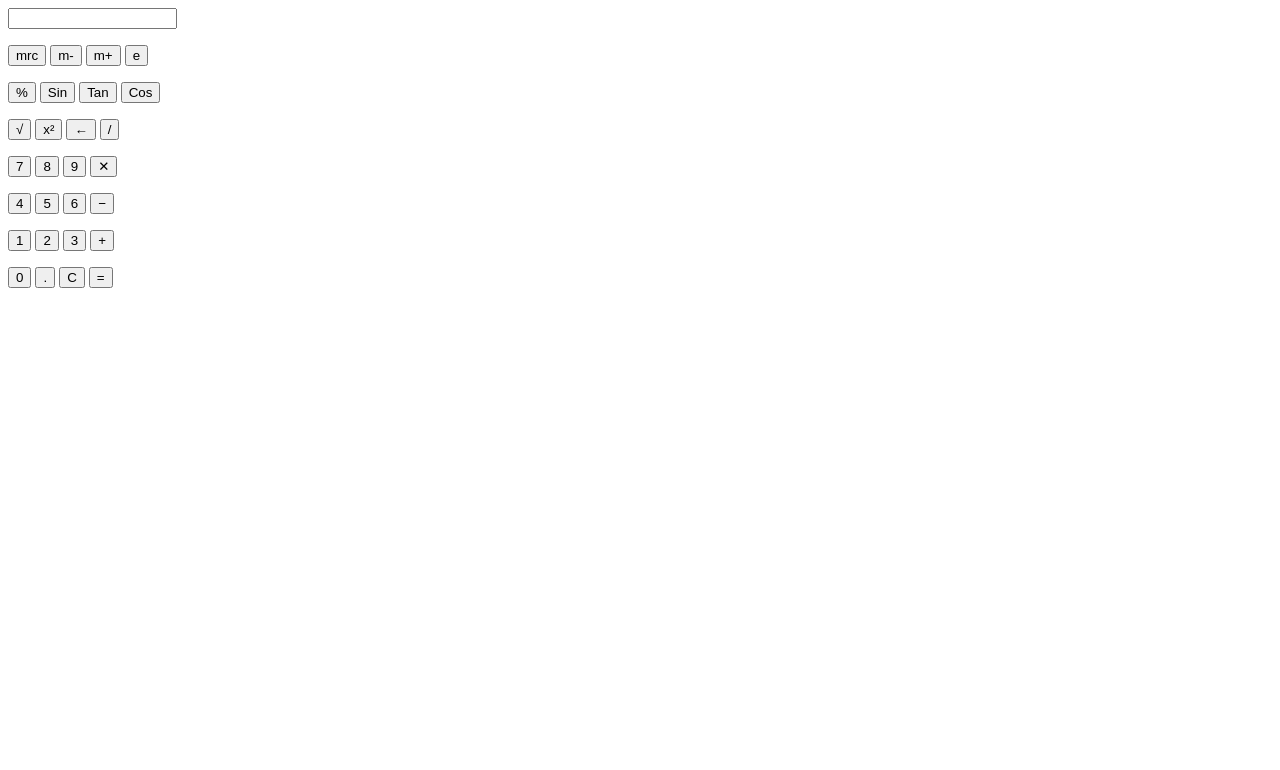
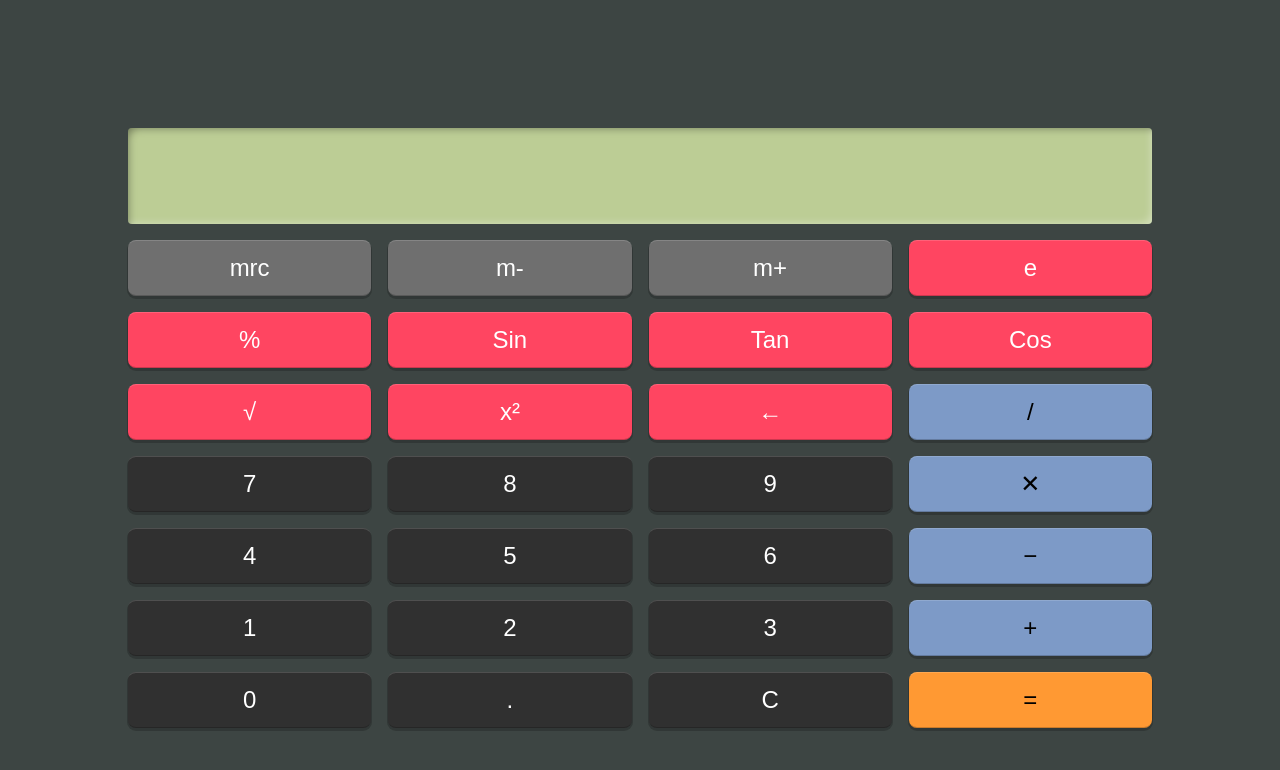
Before and after one commit to stan-alam/stan-alam.github.io, a plain HTML site: page index.html in a window 1280 px wide. Drawn offline with Linux system fonts and the light colour scheme.

Commit message:
added css to index

```diff
--- a/index.html
+++ b/index.html
@@ -1,5 +1,94 @@
 <html>
 <meta name="viewport" content="width=device-width, initial-scale=1.0">
+<head>
+<style>
+html,body {
+    background-color: #3d4543;
+    height: 100vh;
+    width: 100vw;
+    margin: 0px;
+    padding: 0px;
+    outline: none;
+  }
+
+  *, *:active, *:focus {
+      outline: none;
+  }
+
+  .box {
+    background-color: #3d4543;
+    position: relative;
+    padding: 10vw;
+  }
+
+  .display {
+    width: 100%;
+    box-sizing: content-box;
+  }
+
+  .display input {
+    height: 12vh;
+    width: 100%;
+    color: black;
+    background-color: #bccd95;
+    font-size: 7vh;
+    text-align: right;
+    border: none;
+    box-shadow: inset 8px 8px 8px -8px rgba(0,0,0,0.4),
+                inset -8px -8px 8px -8px rgba(255,255,255,0.4);
+    border-radius: 4px;
+    padding-right: 12px;
+  }
+
+  .keys p {
+      display: flex;
+      flex-direction: row;
+  }
+
+  .button {
+    flex: 1;
+    height: 7vh;
+    border: none;
+    border-radius: 8px;
+    margin-left: 17px;
+    cursor: pointer;
+    border-top: 2px solid transpaent;
+    color: black;
+    font-size: 3vh;
+    outline: none;
+    box-shadow: inset 0px 2px 0px -1px rgba(255,255,255,0.15), inset 0px -2px 0px -1px rgba(0,0,0,0.2), 0px 2px 0px 1px rgba(0,0,0,0.2);
+  }
+
+  .button:first-of-type {
+      margin-left: 0px;
+  }
+
+  .button:active {
+      transform: translateY(1px);
+      box-shadow: inset 0px -2px 0px -1px rgba(255,255,255,0.1), inset 0px 3px 0px -1px rgba(0,0,0,0.2);
+  }
+  .button.gray {
+    color: white;
+    background-color: #6f6f6f;
+  }
+  .button.pink {
+    background-color: #ff4561;
+    color: white;
+  }
+  .button.black {
+    background-color: #303030;
+    color: white;
+  }
+  .button.orange {
+    color: black;
+    background-color: #ff9933;
+  }
+  .button.blue {
+    color: black;
+    background-color: #7d9ac7;
+  }
+</style>
+</head>
 <head>
   <body>
     <div class="box">
```
